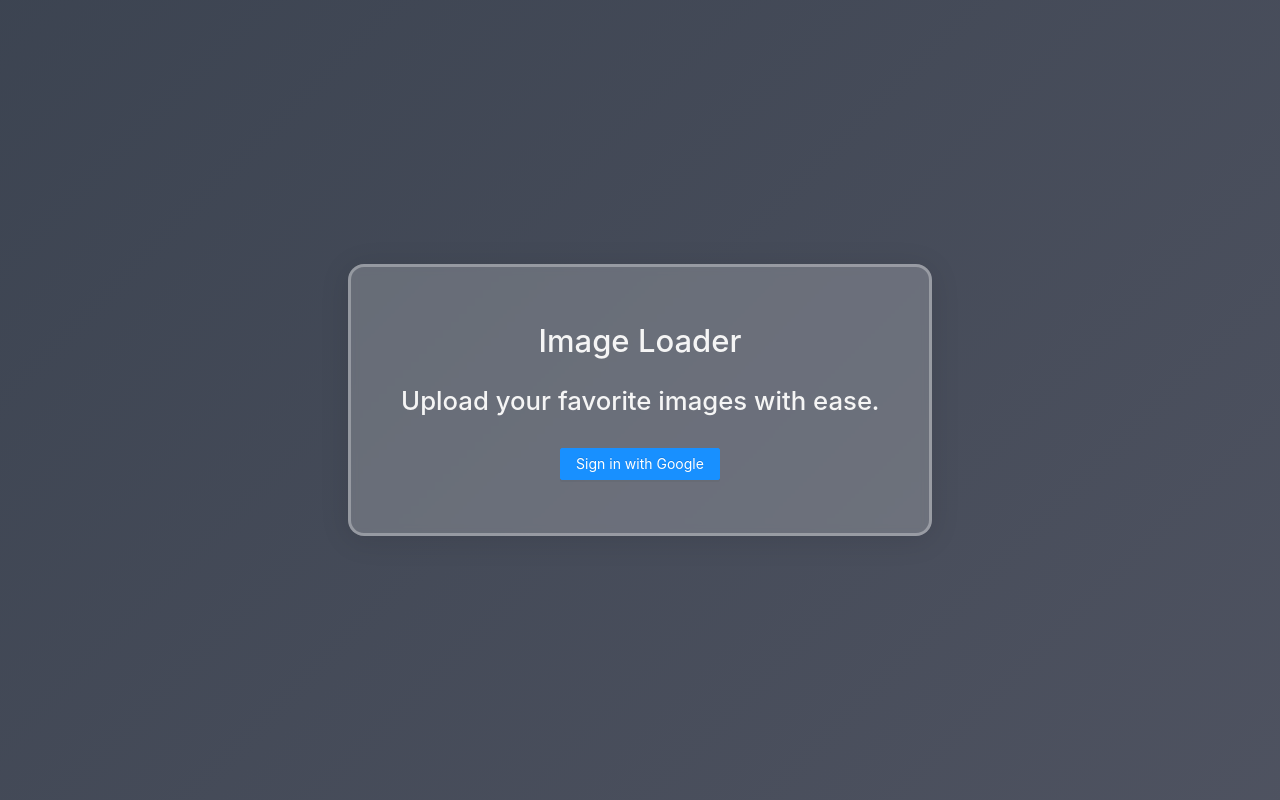
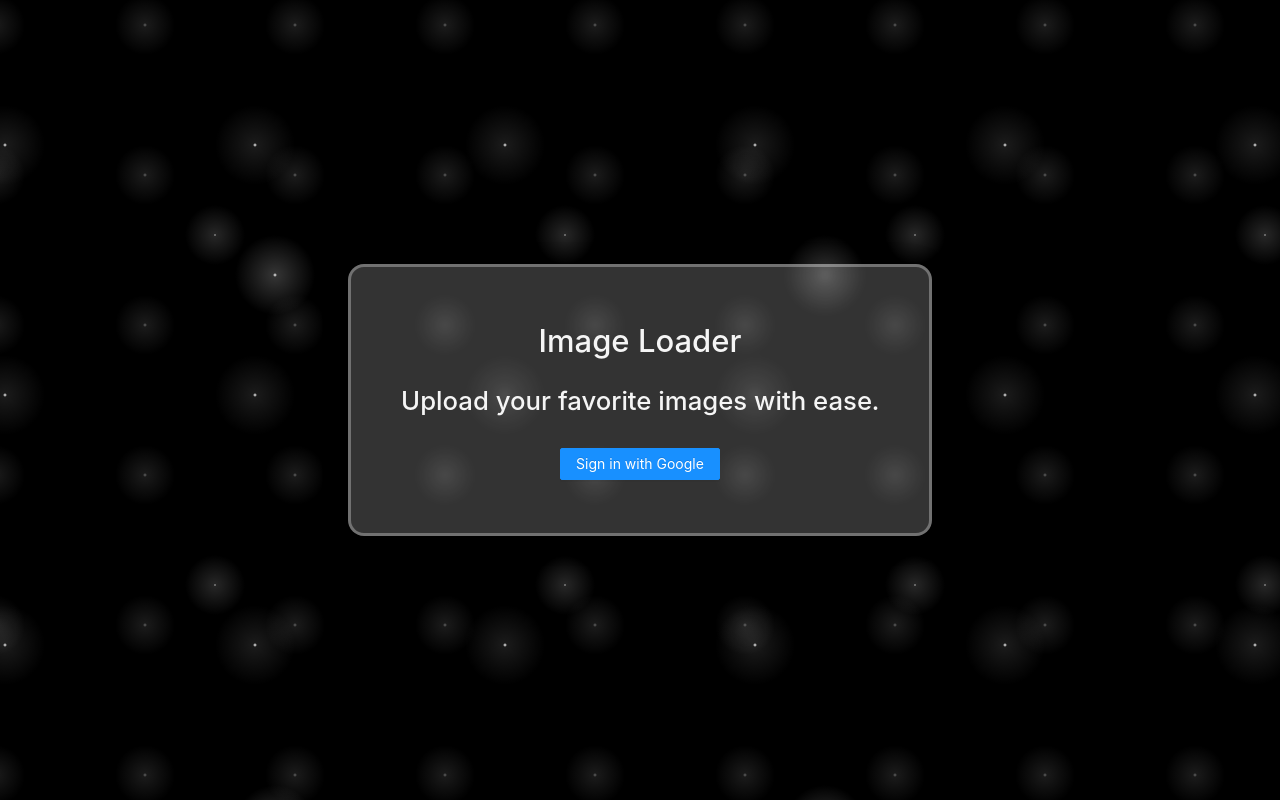
Before and after one commit to NJacksonDev/image-loader-react, a React (Create React App) app: page / in a window 1280 px wide. Built offline with nearby package versions, Linux system fonts and the light colour scheme.

Commit message:
background edit

```diff
--- a/src/App.css
+++ b/src/App.css
@@ -1,24 +1,20 @@
 .App {
   text-align: center;
-  background: linear-gradient(
-    -45deg,
-    rgb(90, 92, 106) 0%,
-    rgb(32, 45, 58) 81.3%
-  );
-  background-size: 400% 400%;
-  animation: gradient 15s ease infinite;
-}
-
-@keyframes gradient {
-  0% {
-    background-position: 0% 50%;
-  }
-  50% {
-    background-position: 100% 50%;
-  }
-  100% {
-    background-position: 0% 50%;
-  }
+  background-color: black;
+  background-image: radial-gradient(
+      white,
+      rgba(255, 255, 255, 0.2) 2px,
+      transparent 40px
+    ),
+    radial-gradient(white, rgba(255, 255, 255, 0.15) 1px, transparent 30px),
+    radial-gradient(white, rgba(255, 255, 255, 0.1) 2px, transparent 40px),
+    radial-gradient(
+      rgba(255, 255, 255, 0.4),
+      rgba(255, 255, 255, 0.1) 2px,
+      transparent 30px
+    );
+  background-size: 550px 550px, 350px 350px, 250px 250px, 150px 150px;
+  background-position: 0 0, 40px 60px, 130px 270px, 70px 100px;
 }
 
 .header {
```
